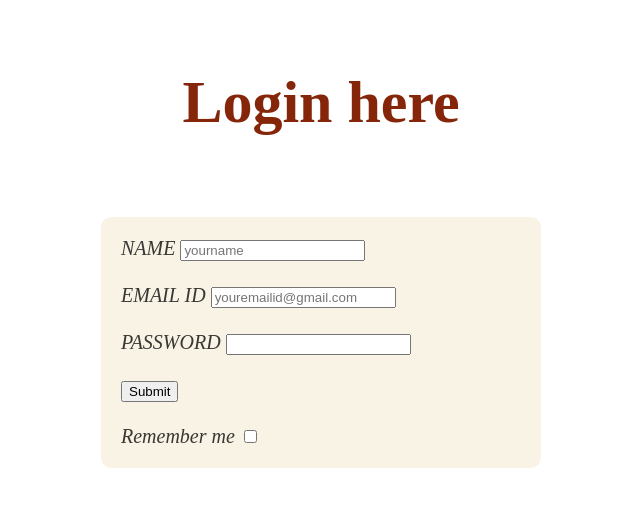
After one commit to Honmary66/Gdoc, a PHP site: page /login.html in a window 1280 px wide. The commit adds this page. Shown: the top 507 px of the page, without its empty margins (319-959 px from the left). Run offline with PHP 8.4, Linux system fonts and the light colour scheme.

Commit message:
login updated

```diff
--- a/index.html
+++ b/index.html
@@ -10,18 +10,18 @@
 
     <header>
         <h1>GDOC</h1>
-
     </header>
 
     <section>
         <h2>Welcome to our information site!</h2>
         <p>Your simple guide to government procedures.</p>
         <p>Easy insights for navigating bureaucracy!</p>
+        <button class="login"><a href="login.html">Login</a></button>
     </section>
 
     <footer>
+        <p>About Us</p>
         <p>&copy; 2024 Your Government</p>
     </footer>
-
 </body>
 </html>
--- /dev/null
+++ b/login.html
@@ -0,0 +1,39 @@
+<!DOCTYPE html>
+<html>
+    <head>
+        <title>login form</title>
+        <link href="styles.css" rel="stylesheet">
+    </head>
+    <body>
+        <header>
+        <h1><strong>Login here</strong></h1>
+        </header>
+        <main>
+        <form action="webdevelopment.txt">
+            <div>
+            <label for="name">NAME</label>
+            <input type="text" id="name" name="name" placeholder="yourname">
+            </div>
+            <br>
+            <div>
+            <label for="email">EMAIL ID</label>
+            <input type="email" id="email" name="email" placeholder="youremailid@gmail.com">
+            </div>
+            <br>
+            <div>
+            <label for="pass">PASSWORD</label>
+            <input type="password" id="pass" name="pass" maxlength="8"required>
+            </div>
+            <br>
+            <div>
+            <input type="submit">
+            </div>
+            <br>
+            <div>
+                <label for="rem">Remember me</label>
+                <input type="checkbox"id="pass"name="pass">
+            </div>
+        </form>
+        </main>
+    </body>
+</html>
--- /dev/null
+++ b/styles.css
@@ -0,0 +1,20 @@
+header{
+    color:rgb(133, 38, 10);
+    margin-left:auto;
+    margin-right:auto;
+    padding:20px;
+    text-align:center;
+    font-size:30px;
+    width:400px;
+
+}
+main{
+    color:rgba(2, 2, 2, 0.779);
+    margin:20px auto;
+    border-radius: 10px;
+    font-style: italic;
+    font-size:20px;
+    width:400px;
+    padding:20px;
+    background-color: rgb(249, 243, 230);
+}
```
Also changed, not shown: style.css (+12 -0 lines), README.md.
